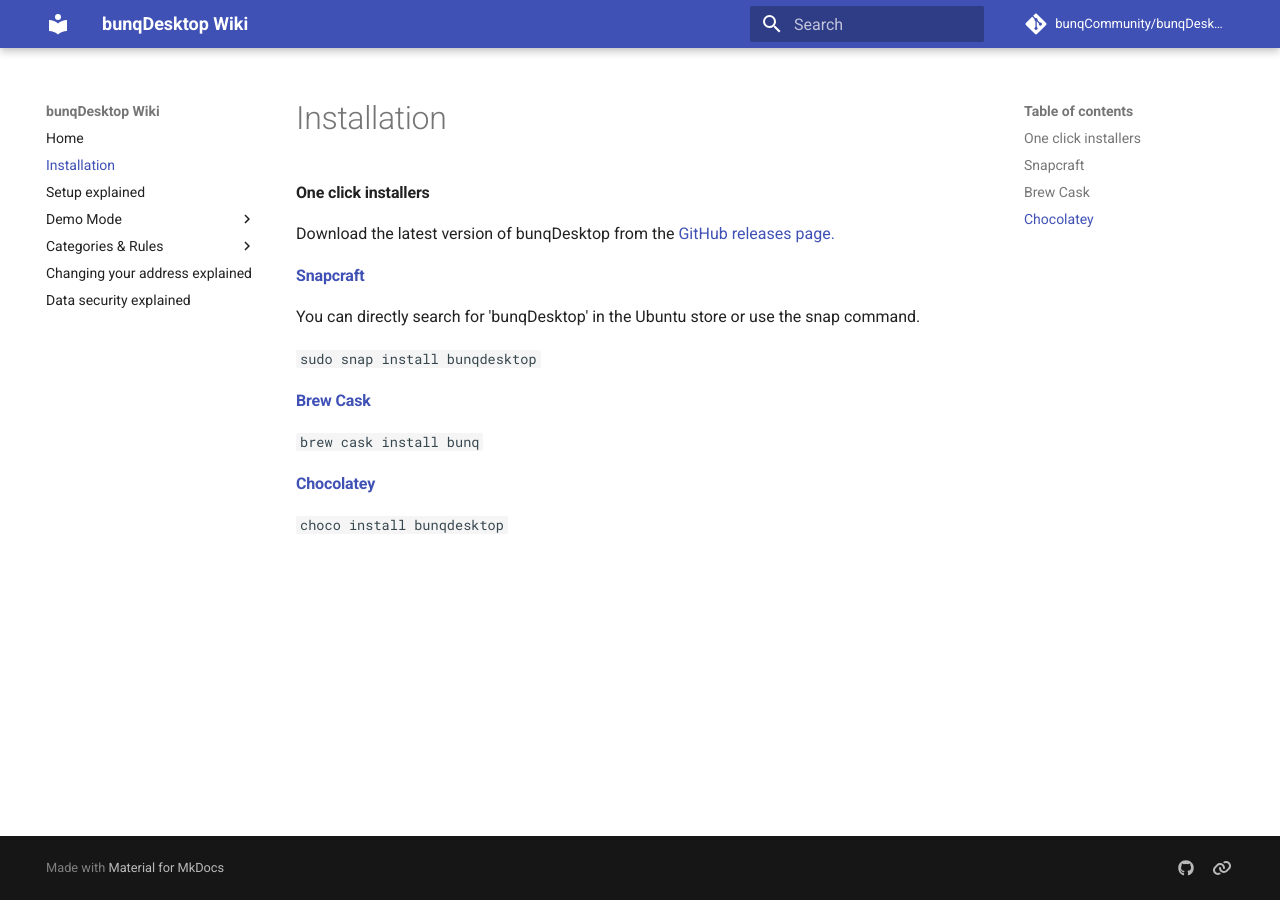
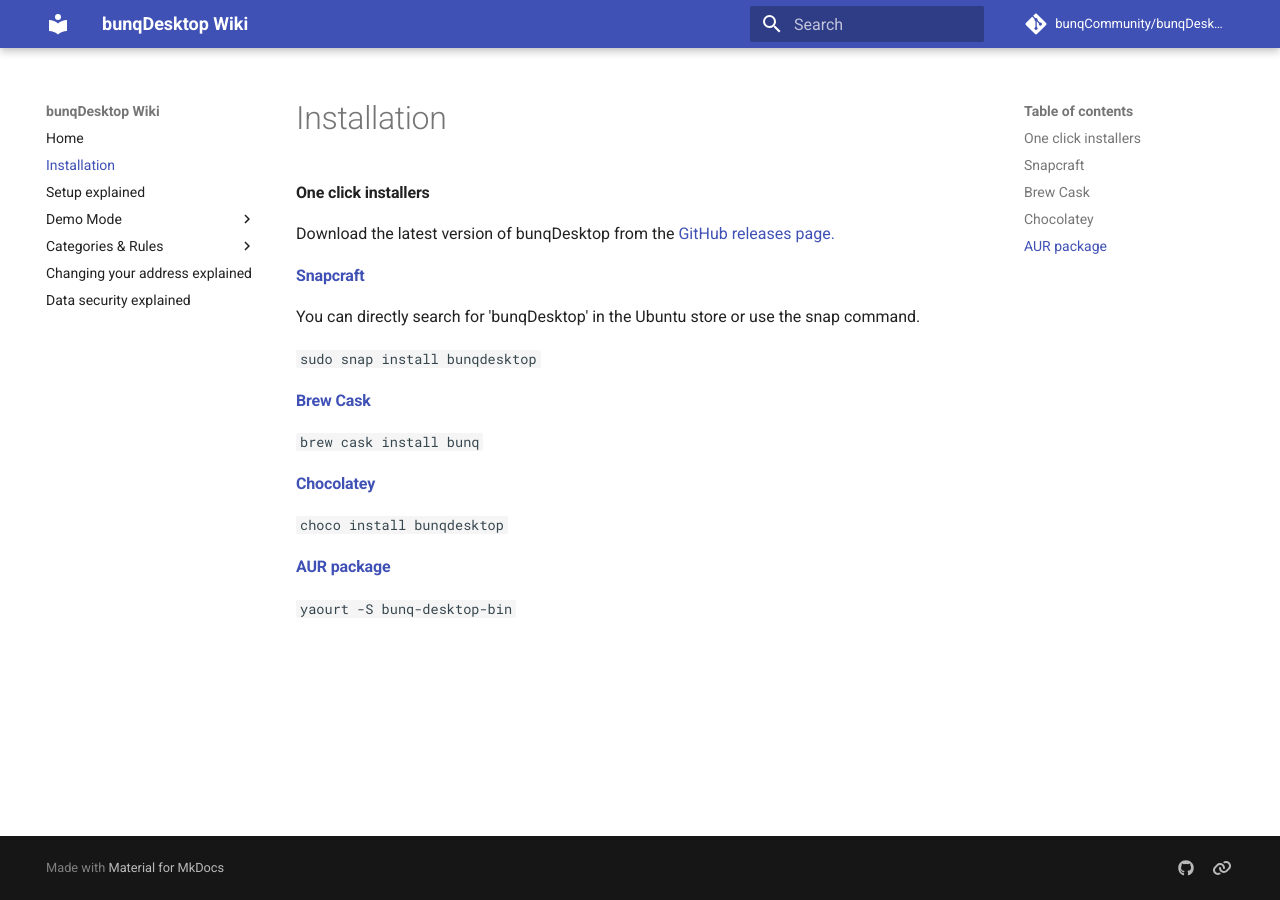
Before and after one commit to bunqCommunity/bunqDesktopWiki, an MkDocs documentation site: the page built from docs/installation.md, in a window 1280 px wide. Built offline with MkDocs 1.6.1 and Material for MkDocs 9.7.7, drawn with Linux system fonts in a browser that asks for light colours; comment, search, counter and statistics services are not loaded.

Commit message:
Added AUR package to installers

```diff
--- a/docs/installation.md
+++ b/docs/installation.md
@@ -11,3 +11,6 @@
 
 #### [Chocolatey](https://chocolatey.org/packages/bunqdesktop)
 `choco install bunqdesktop`
+
+#### [AUR package](https://aur.archlinux.org/packages/bunq-desktop-bin/)
+`yaourt -S bunq-desktop-bin`
```
